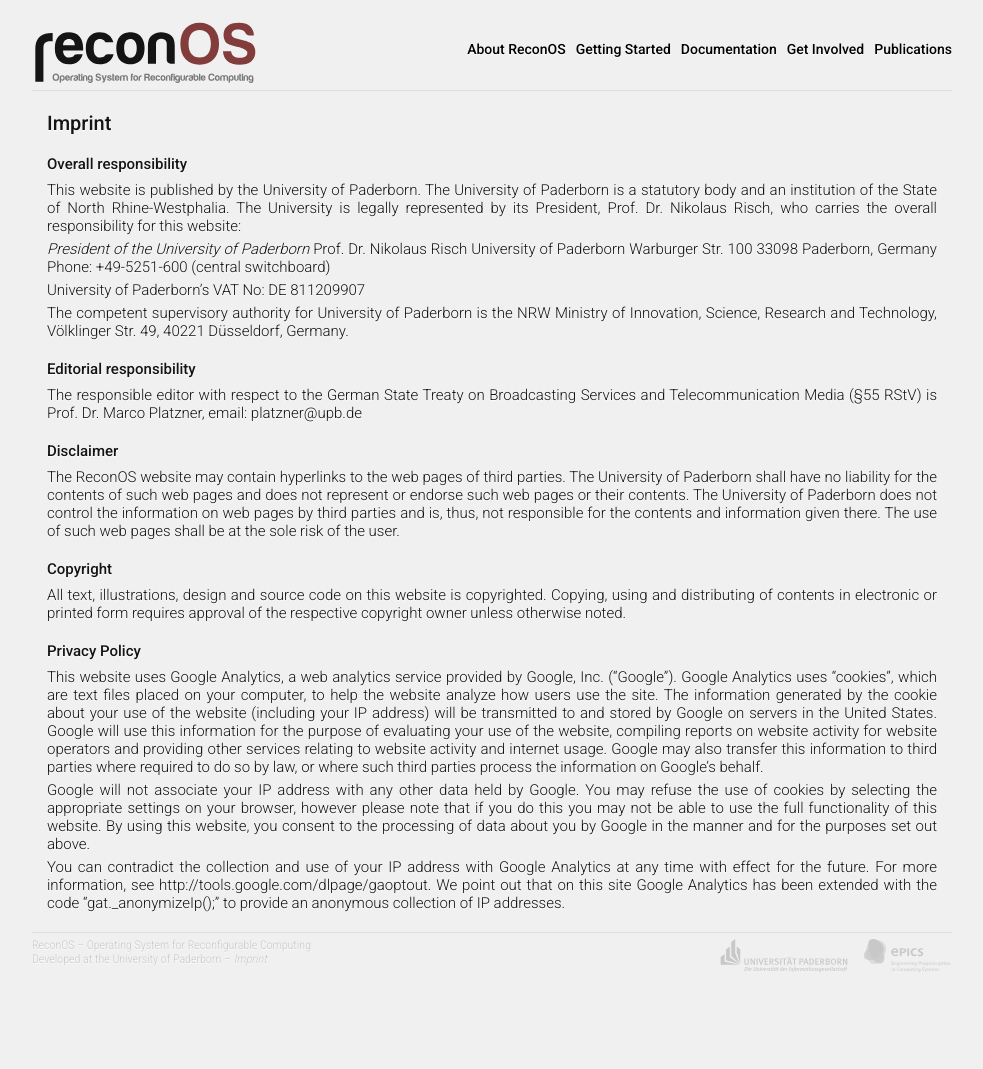
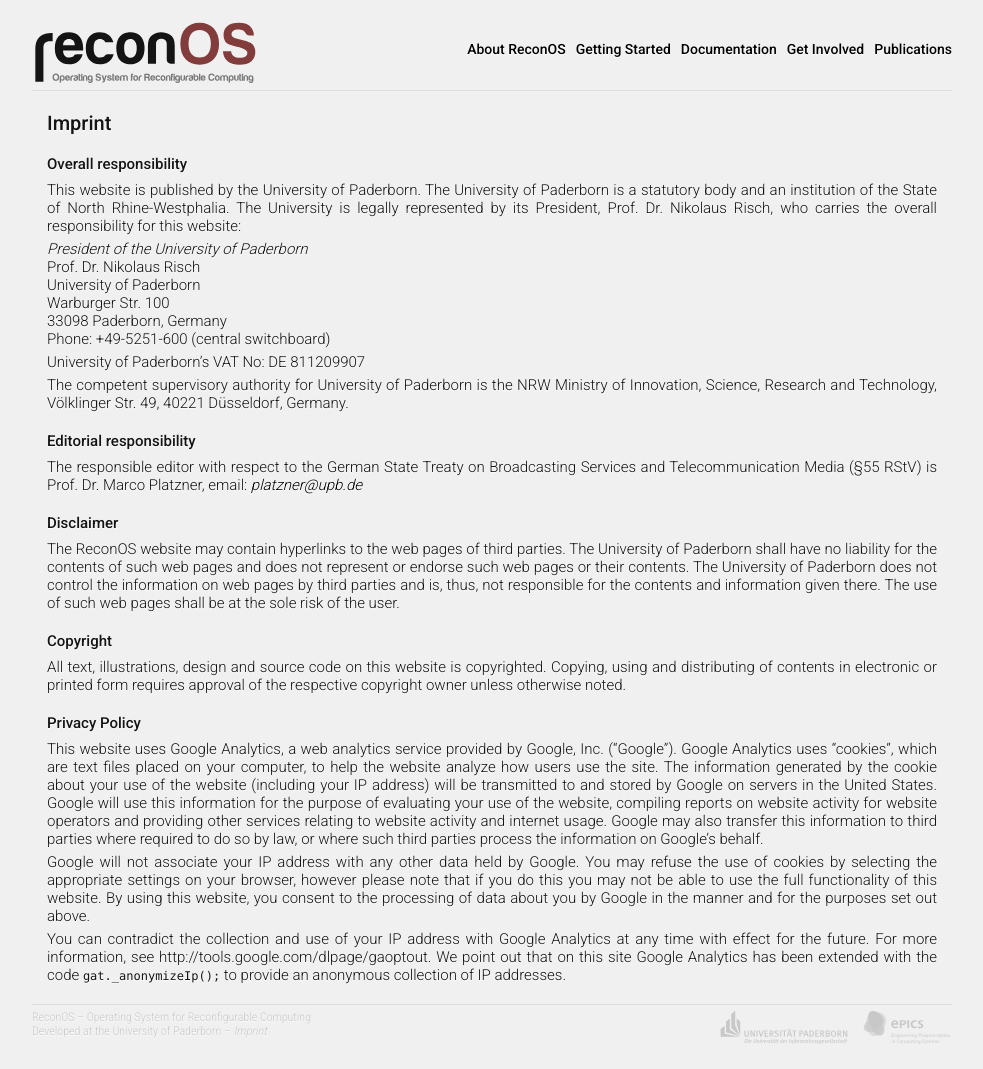
Before and after one commit to ReconOS/reconos.github.io, a Jekyll site: the page built from imprint.md, in a window 1280 px wide. Shown: the whole page, without its empty margins (148-1131 px from the left). Built offline with Jekyll 4.4.1, drawn with Linux system fonts in a browser that asks for light colours; Markdown is read by kramdown in place of the engine named in the settings; before the commit the page ends 997 px from its top, so only the background shows below that; part of the change alters nothing that is shown.

```diff
--- a/imprint.md
+++ b/imprint.md
@@ -29,7 +29,7 @@ Völklinger Str. 49, 40221 Düsseldorf, Germany.
 
 The responsible editor with respect to the German State Treaty on
 Broadcasting Services and Telecommunication Media (§55 RStV)
-is Prof. Dr. Marco Platzner, email: platzner@upb.de
+is Prof. Dr. Marco Platzner, email: [platzner@upb.de](mailto:platzner@upb.de)
 
 ## Disclaimer
 
@@ -72,5 +72,5 @@ for the purposes set out above.
 You can contradict the collection and use of your IP address with Google
 Analytics at any time with effect for the future. For more information,
 see http://tools.google.com/dlpage/gaoptout. We point out that on this site
-Google Analytics has been extended with the code "gat._anonymizeIp();" to
+Google Analytics has been extended with the code `gat._anonymizeIp();` to
 provide an anonymous collection of IP addresses.
```
